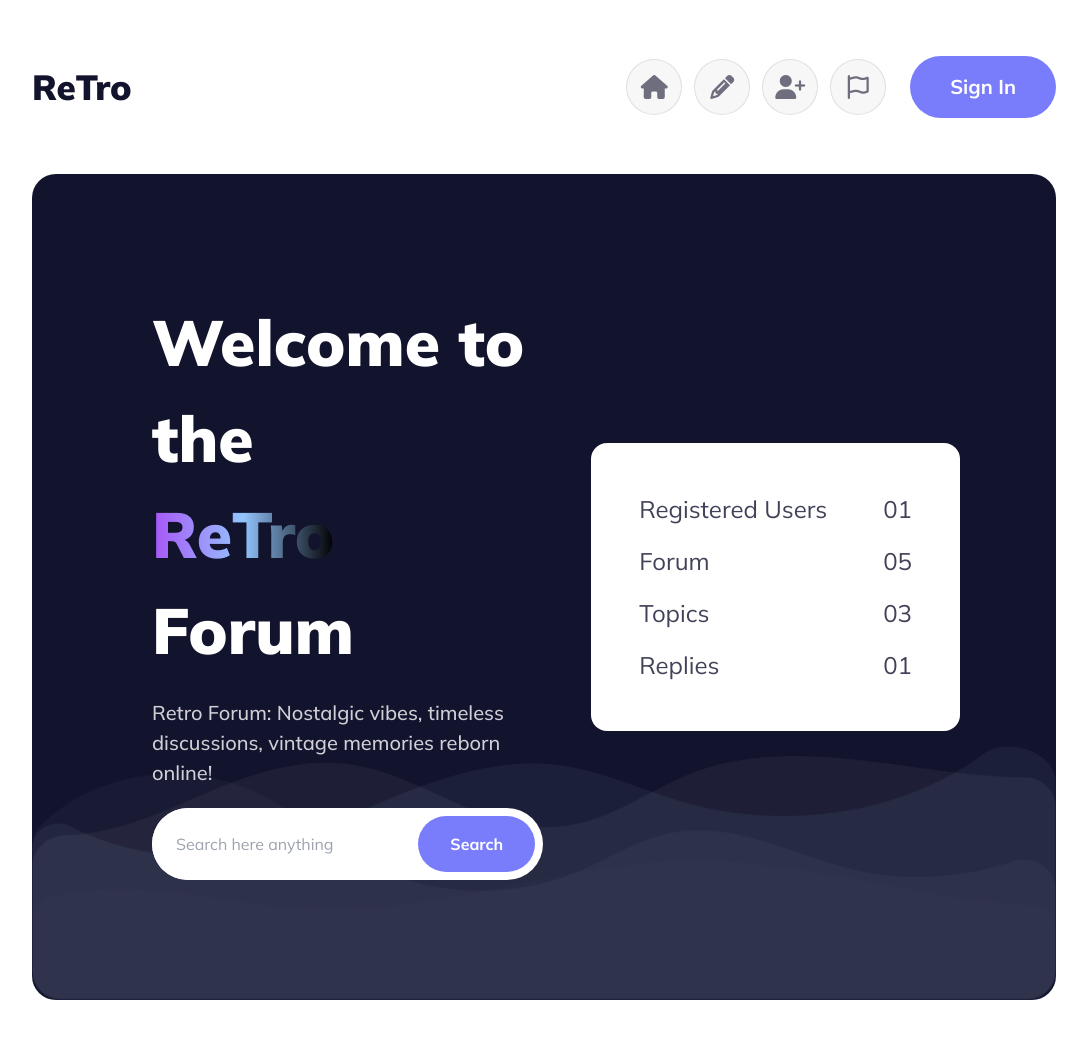
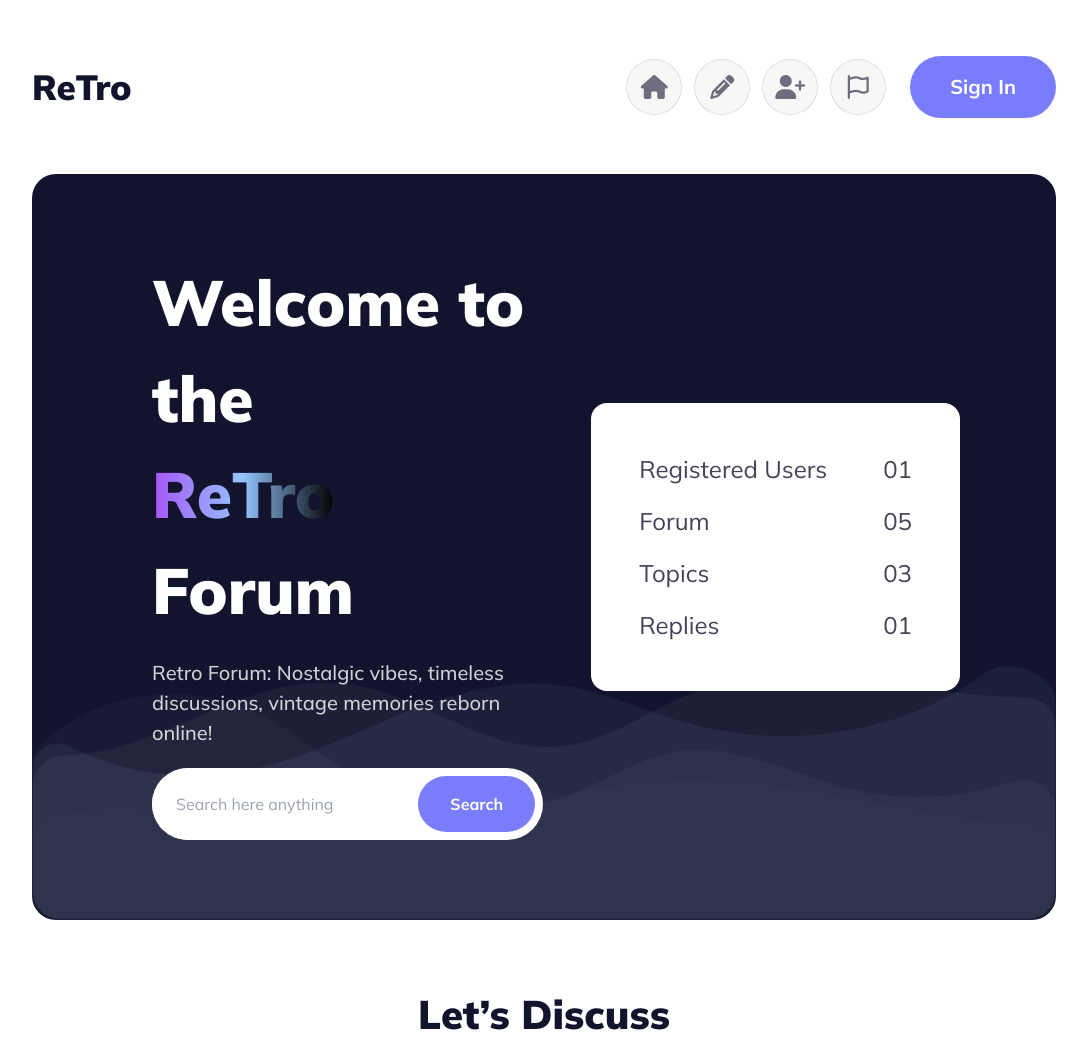
Before and after one commit to Anupam2570632/Flash, a plain HTML site: page index.html in a window 1280 px wide. Shown: the top 1047 px of the page, without its empty margins (96-1183 px from the left). Drawn offline with nearby package versions, Linux system fonts and the light colour scheme; no server answers.

Commit message:
fix some issue

```diff
--- a/index.html
+++ b/index.html
@@ -90,7 +90,7 @@
 
         <!-- banner section -->
         <section
-            class=" w-11/12 md:w-4/5 mx-auto bg-[url('./images/bgbanner.png')] bg-bottom bg-no-repeat bg-contain  flex flex-col md:flex-row bg-[#12132D] p-4 gap-6 md:p-24 rounded-3xl items-center mb-6 md:mb-12">
+            class=" w-11/12 md:w-4/5 mx-auto bg-[url('./images/bgbanner.png')] bg-bottom bg-no-repeat bg-contain  flex flex-col md:flex-row bg-[#12132D] p-4 gap-6 md:px-24 md:py-14 rounded-3xl items-center mb-6 md:mb-12">
             <div class="md:flex-1 w-[100%] md:w-fit space-y-5 p-6">
                 <h1 class="text-[32px] md:text-[64px] font-black text-white">
                     Welcome to the <br><span
```
